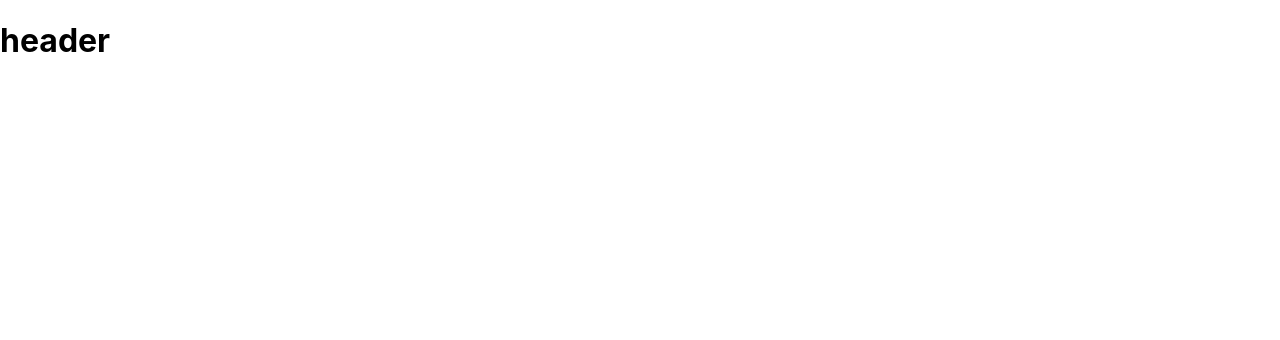
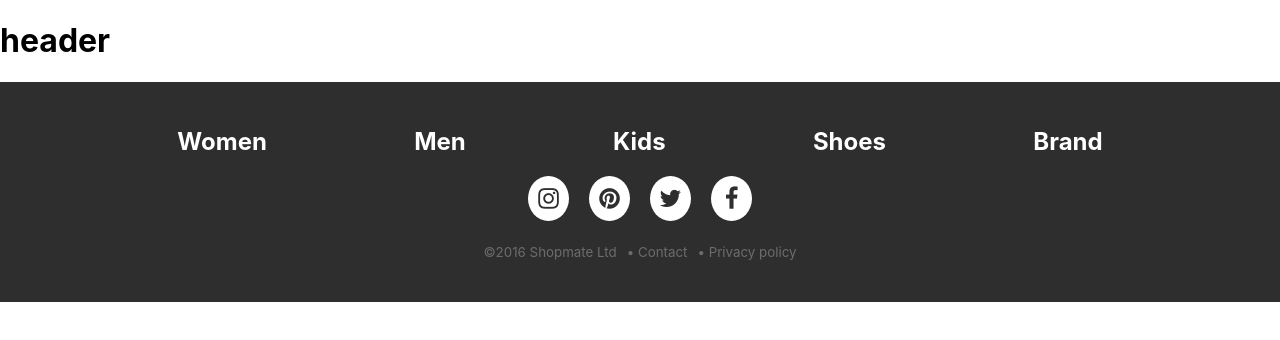
Before and after one commit to rifqhiyr/webstore, a React (Create React App) app: page / in a window 1280 px wide. Shown: the top 340 px of the page. Built offline with nearby package versions, Linux system fonts and the light colour scheme.

Commit message:
[Fresly] - finish component footer

```diff
--- a/src/assets/scss/Footer.scss
+++ b/src/assets/scss/Footer.scss
@@ -1,13 +1,132 @@
+@import "./variables";
+
 .footer {
   width: 100%;
   .footer--dark {
-    background-color: #323232;
-    height: 200px;
+    background-color: $color-dark-1;
+    padding: 25px 30px;
+    .footer--link {
+      color: $color-dark-5;
+      display: flex;
+      justify-content: space-evenly;
+      list-style-type: none;
+      margin: 20px 0;
+      padding: 0;
+      li {
+        font-size: 24px;
+        font-weight: bold;
+        a {
+          color: $color-dark-5;
+          text-decoration: none;
+          &:hover {
+            color: $color-dark-3;
+          }
+        }
+      }
+    }
+    .footer--link__socmed {
+      color: $color-dark-5;
+      display: flex;
+      justify-content: center;
+      list-style-type: none;
+      margin: 20px 0;
+      padding: 0;
+      li {
+        background-color: $color-dark-5;
+        color: $color-dark-1;
+        font-size: 24px;
+        padding: 8px;
+        margin: 0 10px;
+        border-radius: 50%;
+        &:hover {
+          background-color: $color-dark-3;
+          cursor: pointer;
+          a {
+            color: $color-dark-5;
+          }
+        }
+        a {
+          color: $color-dark-1;
+          i {
+            width: 25px;
+            height: 25px;
+            text-align: center;
+          }
+
+        }
+      }
+    }
+    .footer--copyright {
+      color: $color-dark-2;
+      text-align: center;
+      small {
+        margin: 0 5px;
+      }
+    }
   }
 
 
 
   .footer--light {
-    background-color: #ffffff;
+    background-color: $color-dark-5;
+    padding: 25px 30px;
+    .footer--link {
+      color: $color-dark-1;
+      display: flex;
+      justify-content: space-evenly;
+      list-style-type: none;
+      margin: 20px 0;
+      padding: 0;
+      li {
+        font-size: 24px;
+        font-weight: bold;
+        a {
+          color: $color-dark-1;
+          text-decoration: none;
+          &:hover {
+            color: $color-dark-3;
+          }
+        }
+      }
+    }
+    .footer--link__socmed {
+      color: $color-dark-5;
+      display: flex;
+      justify-content: center;
+      list-style-type: none;
+      margin: 20px 0;
+      padding: 0;
+      li {
+        background-color: $color-dark-3;
+        color: $color-dark-5;
+        font-size: 24px;
+        padding: 8px;
+        margin: 0 10px;
+        border-radius: 50%;
+        &:hover {
+          background-color: $color-dark-2;
+          cursor: pointer;
+          a {
+            color: $color-dark-4;
+          }
+        }
+        a {
+          color: $color-dark-5;
+          i {
+            width: 25px;
+            height: 25px;
+            text-align: center;
+          }
+
+        }
+      }
+    }
+    .footer--copyright {
+      color: $color-dark-2;
+      text-align: center;
+      small {
+        margin: 0 5px;
+      }
+    }
   }
 }
--- a/src/components/Footer.js
+++ b/src/components/Footer.js
@@ -2,11 +2,37 @@ import React, { Component } from "react";
 import "../assets/scss/Footer.scss";
 
 class Footer extends Component {
+  state = {
+    warna: true
+  }
   render() {
     return (
       <div className="footer">
-        <div className="footer--dark">
-
+        <div className={this.state.warna?"footer--dark":"footer--light"}>
+          <ul className="footer--link">
+            <li><a href="">Women</a></li>
+            <li><a href="">Men</a></li>
+            <li><a href="">Kids</a></li>
+            <li><a href="">Shoes</a></li>
+            <li><a href="">Brand</a></li>
+          </ul>
+          <ul className="footer--link__socmed">
+            <li><a href=""><i class="fa fab fa-instagram"></i></a></li>
+            <li><a href=""><i class="fa fab fa-pinterest"></i></a></li>
+            <li><a href=""><i class="fa fab fa-twitter"></i></a></li>
+            <li><a href=""><i class="fa fab fa-facebook"></i></a></li>
+          </ul>
+          <p className="footer--copyright">
+            <small>
+            &copy;2016 Shopmate Ltd
+            </small>
+            <small>
+              • Contact
+            </small>
+            <small>
+              • Privacy policy
+            </small>
+          </p>
         </div>
       </div>
     )
--- a/src/components/views/HomePage.js
+++ b/src/components/views/HomePage.js
@@ -1,10 +1,12 @@
 import React, { Component } from "react";
+import Footer from "../Footer"
 
 export default class HomePage extends Component {
   render() {
     return (
       <div>
         <h1>header</h1>
+        <Footer />
       </div>
     );
   }
```
